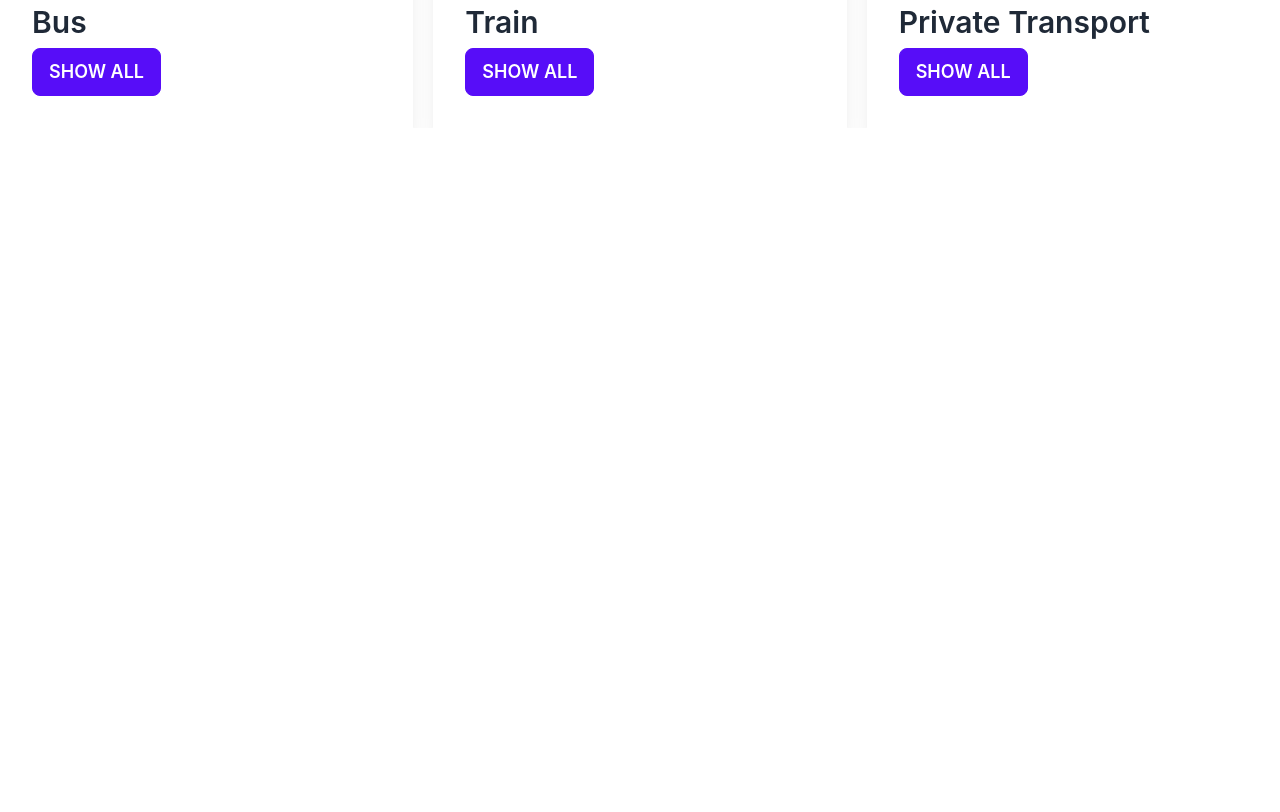
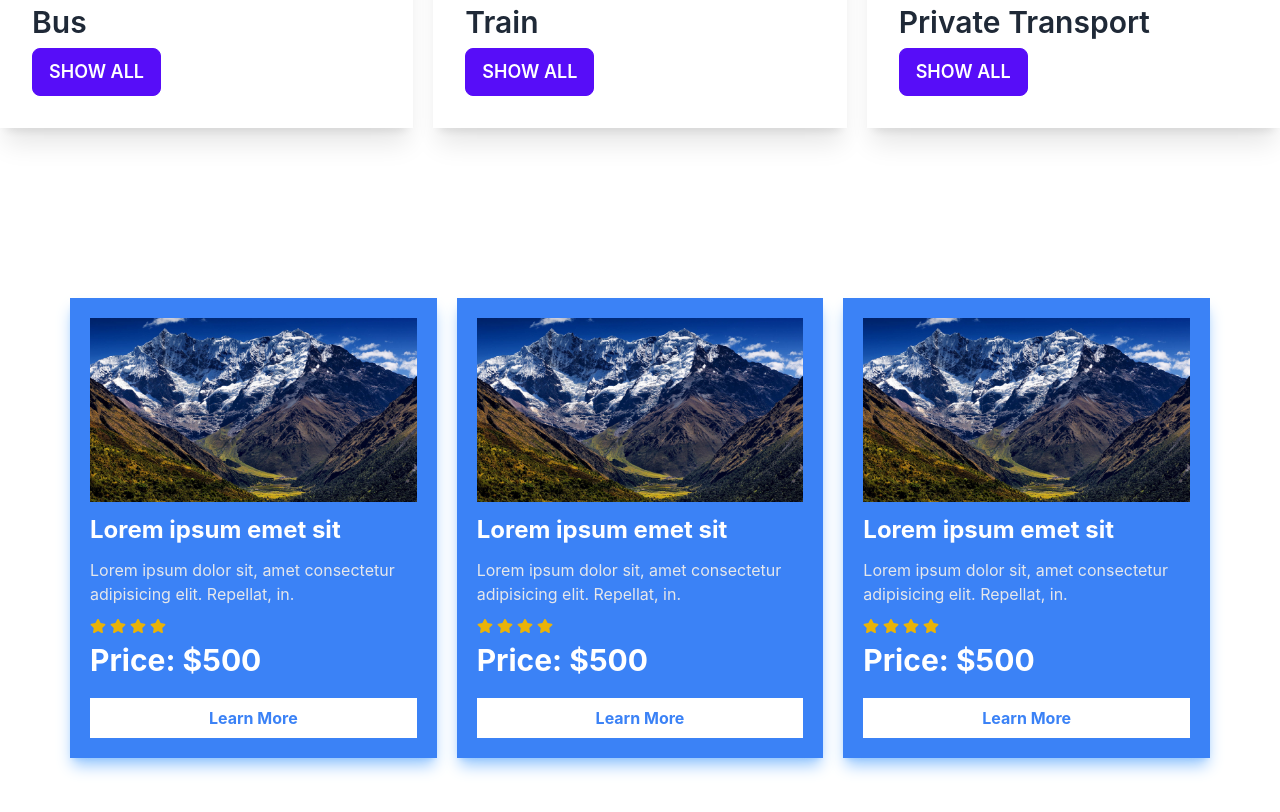
Before and after one commit to sohag-9065/Next-Tour, a Next.js app: page / in a window 1280 px wide. Shown: the part 1360-2172 px from the top of the page. Before the commit the page ends 1488 px from the top, so only its background shows below. Built offline with nearby package versions, Linux system fonts and the light colour scheme.

Commit message:
hotel cards added

```diff
--- a/Components/HomeComponent/HotelContainerHome.jsx
+++ b/Components/HomeComponent/HotelContainerHome.jsx
@@ -1,24 +1,25 @@
 import React from 'react';
 import HotelCard from './HotelCardHome';
+import example from '../../public/assets/example.jpg';
 
 const HotelContainer = () => {
     return (
         <div className="grid h-screen place-items-center">
             <div className="max-w-[1140px] mx-auto grid grid-cols-1 gap-5 md:grid-cols-3">
                 <HotelCard
-                    image={`https://picsum.photos/seed/picsum/250/150`}
+                    image={example}
                     title="Lorem ipsum emet sit"
                     price={500}
                     rating={4}
                 />
                 <HotelCard
-                    image={`https://picsum.photos/seed/picsum/250/150`}
+                    image={example}
                     title="Lorem ipsum emet sit"
                     price={500}
                     rating={4}
                 />
                 <HotelCard
-                    image={`https://picsum.photos/seed/picsum/250/150`}
+                    image={example}
                     title="Lorem ipsum emet sit"
                     price={500}
                     rating={4}
--- a/next.config.js
+++ b/next.config.js
@@ -1,6 +1,9 @@
 /** @type {import('next').NextConfig} */
 const nextConfig = {
-  reactStrictMode: true,
-}
+    reactStrictMode: true,
+    images: {
+        domains: ['picsum.photos'],
+    },
+};
 
-module.exports = nextConfig
+module.exports = nextConfig;
--- a/package.json
+++ b/package.json
@@ -12,7 +12,8 @@
     "daisyui": "^2.43.0",
     "next": "13.0.6",
     "react": "18.2.0",
-    "react-dom": "18.2.0"
+    "react-dom": "18.2.0",
+    "react-icons": "^4.7.1"
   },
   "devDependencies": {
     "autoprefixer": "^10.4.13",
--- a/pages/index.js
+++ b/pages/index.js
@@ -1,18 +1,17 @@
-import Head from 'next/head'
-import Image from 'next/image'
-import CarrosulHome from '../Components/HomeComponent/CarrosulHome'
-import CategoryHome from '../Components/HomeComponent/CategoryHome'
-import styles from '../styles/Home.module.css'
+import Head from 'next/head';
+import Image from 'next/image';
+import CarrosulHome from '../Components/HomeComponent/CarrosulHome';
+import CategoryHome from '../Components/HomeComponent/CategoryHome';
+import HotelContainer from '../Components/HomeComponent/HotelContainerHome';
+import styles from '../styles/Home.module.css';
 
 export default function Home() {
-  return (
-    <div >
-
-      <h1>This is Main Page</h1>
-      <CarrosulHome />
-      <CategoryHome />
-
-
-    </div>
-  )
+    return (
+        <div>
+            <h1>This is Main Page</h1>
+            <CarrosulHome />
+            <CategoryHome />
+            <HotelContainer />
+        </div>
+    );
 }
--- a/tailwind.config.js
+++ b/tailwind.config.js
@@ -1,11 +1,14 @@
 /** @type {import('tailwindcss').Config} */
 module.exports = {
-  content: [
-    "./pages/**/*.{js,ts,jsx,tsx}",
-    "./Components/**/*.{js,ts,jsx,tsx}",
-  ],
-  theme: {
-    extend: {},
-  },
-  plugins: [require("daisyui")],
-}
+    content: [
+        './pages/**/*.{js,ts,jsx,tsx}',
+        './Components/**/*.{js,ts,jsx,tsx}',
+    ],
+    theme: {
+        extend: {},
+    },
+    plugins: [require('daisyui')],
+    daisyui: {
+        themes: ['light'],
+    },
+};
```
Also changed, not shown: public/assets/example.jpg (added), 1 other file (tests, documents, lock files or other folders).
